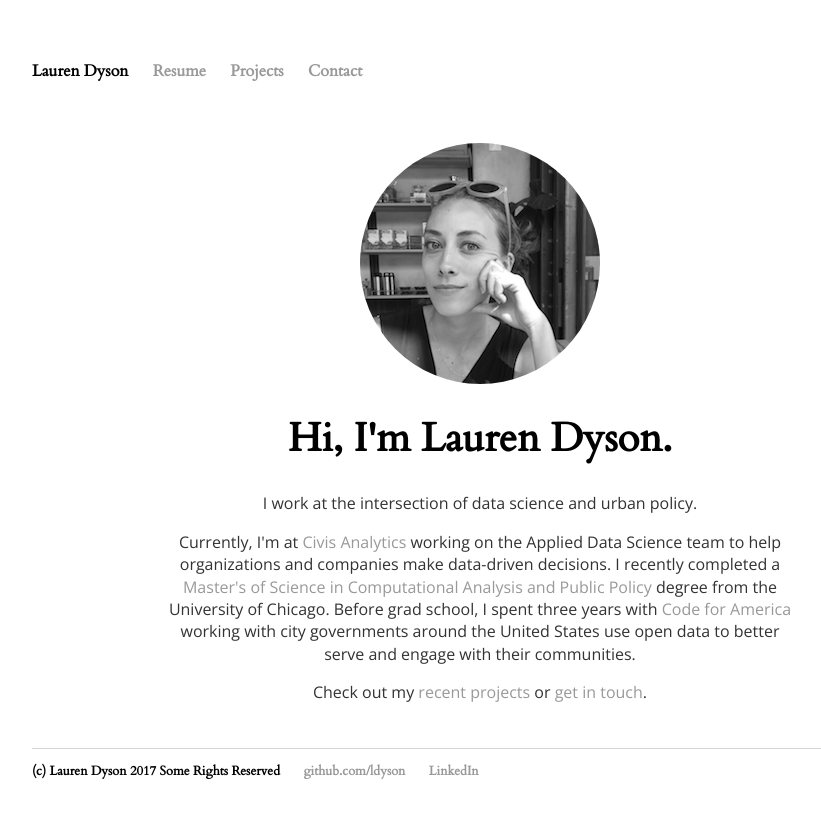
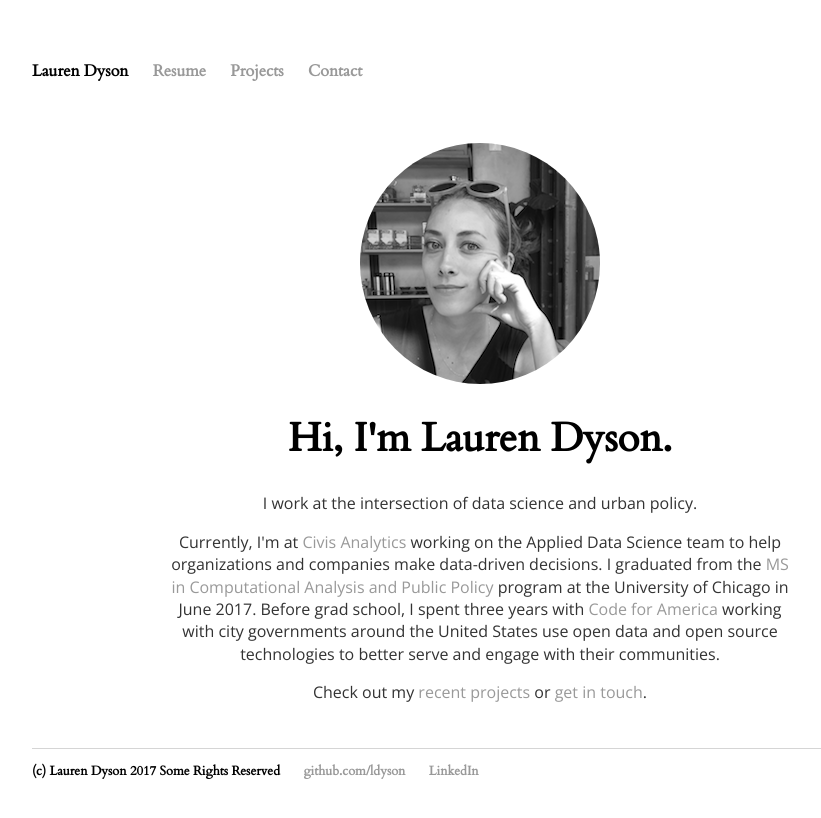
Before and after one commit to ldyson/ldyson.github.io, a Jekyll site: the page built from index.html, in a window 1280 px wide. Shown: the top 818 px of the page, without its empty margins (160-981 px from the left). Built offline with Jekyll 4.4.1, drawn with Linux system fonts in a browser that asks for light colours.

Commit message:
Update index.html

```diff
--- a/index.html
+++ b/index.html
@@ -9,6 +9,6 @@ title: Lauren Dyson
 	<div class="home-text">
 	<h1>Hi, I'm Lauren Dyson.</h1>
 	<p>I work at the intersection of data science and urban policy.</p>
-	<p>Currently, I'm at <a href='https://www.civisanalytics.com/'>Civis Analytics</a> working on the Applied Data Science team to help organizations and companies make data-driven decisions. I recently completed a <a href='https://capp.sites.uchicago.edu/'>Master's of Science in Computational Analysis and Public Policy</a> degree from the University of Chicago. Before grad school, I spent three years with <a href="http://codeforamerica.org">Code for America</a> working with city governments around the United States use open data to better serve and engage with their communities. <p>Check out my <a href="/projects">recent projects</a> or <a href="/contact">get in touch</a>.</p>
+	<p>Currently, I'm at <a href='https://www.civisanalytics.com/'>Civis Analytics</a> working on the Applied Data Science team to help organizations and companies make data-driven decisions. I graduated from the <a href='https://capp.sites.uchicago.edu/'>MS in Computational Analysis and Public Policy</a> program at the University of Chicago in June 2017. Before grad school, I spent three years with <a href="http://codeforamerica.org">Code for America</a> working with city governments around the United States use open data and open source technologies to better serve and engage with their communities. <p>Check out my <a href="/projects">recent projects</a> or <a href="/contact">get in touch</a>.</p>
 	</div>
 </div><!-- /.blurb -->
```
